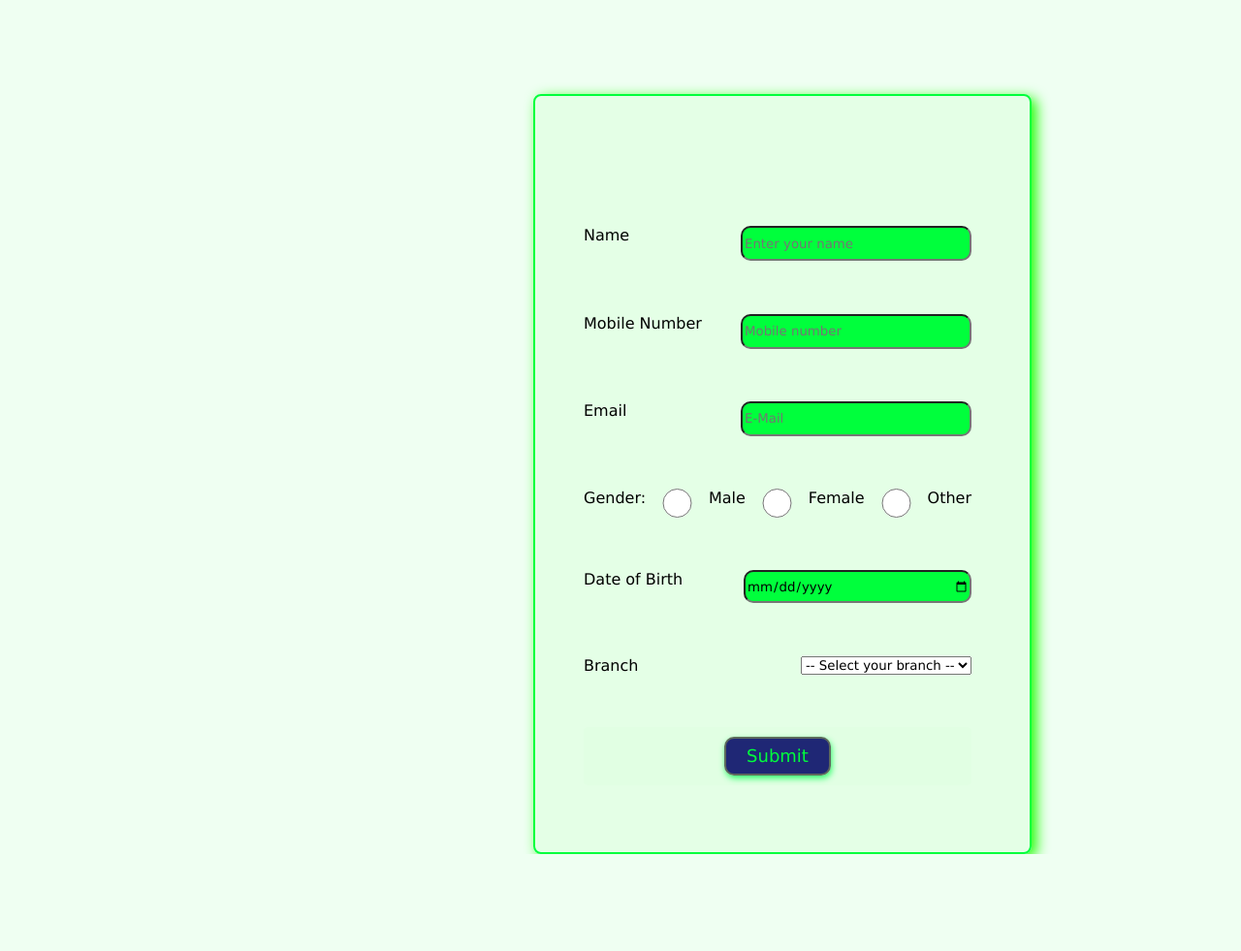
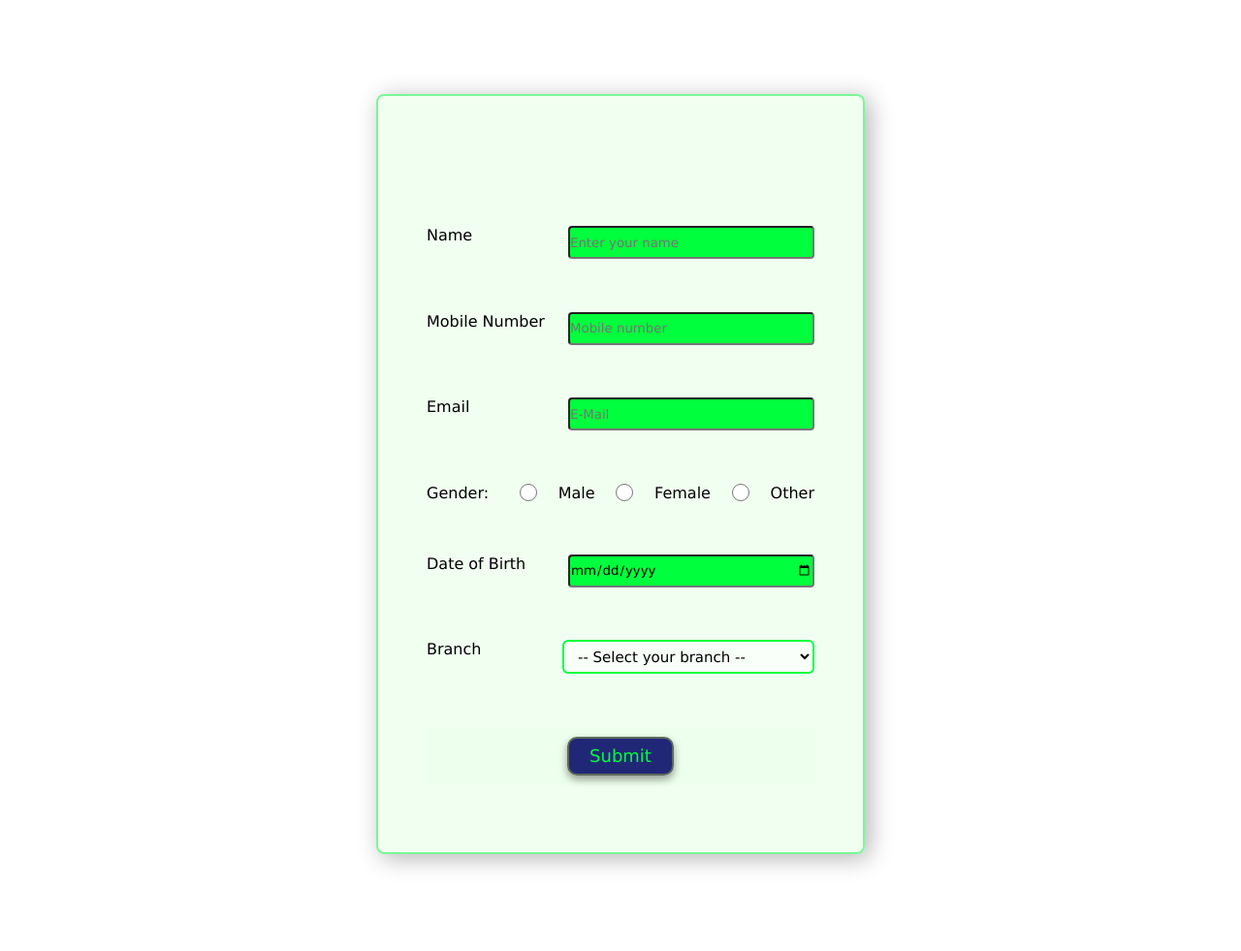
Before and after one commit to yvinayreddy/LocalRepo, a website: page index.html in a window 1280 px wide. Shown: the part 113-1094 px from the top of the page at 97% size. Before the commit the page ends 994 px from the top, so only its background shows below. Drawn offline with Linux system fonts and the light colour scheme.

Commit message:
Still some updates are left

```diff
--- a/style.css
+++ b/style.css
@@ -1,10 +1,7 @@
 *{
     font-family:'Lucida Sans', 'Lucida Sans Regular', 'Lucida Grande', 'Lucida Sans Unicode', Geneva, Verdana, sans-serif;
     margin:0px;
-    /* padding:0px; */
-}
-body{
-    background-color:#00ff3c10;
+    padding:0px;
 }
 h2{
     background-color:aqua;
@@ -21,29 +18,100 @@ form{
     width:400px;
     height: 700px;
 /* margin and padding */
-    margin-left:550px;
-    margin-top: 100px;
-    padding: 80px 60px 0px 50px;
- /* border and shadow */
-    border: 2px solid #00ff3c;   /* 2px thick, solid style ,border color*/
+    margin: 100px auto; /* centers form horizontally */
+    padding: 80px 50px 0px 50px;
+/* border and shadow */
+    border: 2px solid #7bf698;   /* 2px thick, solid style ,border color*/
     border-radius: 8px;          /* rounded corners */
-    box-shadow:  5px 4px 14px rgb(30, 255, 0); /*(shadow direction) shadow which side more ,biur radius,spread radius ,color */
+    box-shadow: 5px 4px 24px rgba(0, 0, 0, 0.3); /* base shadow */
 /* arrangement */
     display:flex;
     flex-direction:column;
     justify-content:space-evenly;
+/* transform */
+    transition: transform 0.5s ease, box-shadow 0.4s ease; /* smooth zoom */
 }
+form:hover {
+    transform: scale(1.05);   /* zoom in 5% */
+    box-shadow:
+        0 8px 20px rgba(0,0,0,0.4),   /* keep dark shadow */
+        0 0 15px rgba(0,255,26,0.8);  /* add glowing green */
+    border: 2px solid #00ff3c;
+}
+
 div{
     display:flex;
     justify-content:space-between;
 }
 input{
    background-color:#00ff3c;
-    height:30px;
-    width: 230px;
-   border-radius:10px;
+   height:30px;
+   width: 250px;
+   border-radius:4px;
+}
+/* 🔘 Style radio buttons */
+#gender-field {
+  display: flex;
+  align-items: center;
+  gap: 15px;
+}
 
+#gender-field input[type="radio"] {
+  accent-color: #40ea40; /* modern browsers support */
+  width: 18px;
+  height: 18px;
+  cursor: pointer;
 }
+
+#gender-field label {
+  margin-right: 10px;
+}
+
+/* ⬇️ Style dropdown */
+#branch {
+  height: 35px;
+  width: 260px;
+  padding: 5px 10px;
+  border: 2px solid #00ff3c;
+  border-radius: 6px;
+  background-color: #f9fff9;
+  font-size: 15px;
+  cursor: pointer;
+  transition: all 0.3s ease;
+}
+
+#branch:hover {
+  border-color: #008f2d;
+  box-shadow: 0 0 6px rgba(0, 255, 60, 0.6);
+}
+
+#branch:focus {
+  outline: none;
+  border-color: #00ff3c;
+  box-shadow: 0 0 10px rgba(0, 255, 60, 0.8);
+}
+/* Style the dropdown options */
+#branch option {
+  background-color: #ffffff;  /* light background */
+  color: #ff0000;            /* dark text */
+  padding: 8px;
+  font-size: 15px;
+  border-radius: 1px;
+}
+
+/* Hover effect (works in most modern browsers) */
+#branch option:hover {
+  background-color: #2fff00;
+  color: white;
+}
+
+/* Selected option styling */
+#branch option:checked {
+  background-color: #008f2d;
+  color: #ffffff;
+}
+
+
 
 #submit-field {
     margin-bottom: 15px;
@@ -53,6 +121,7 @@ input{
     padding: 10px;
     border-radius: 5px;
 }
+
 button{
     height:40px;
     width:110px;
@@ -62,5 +131,11 @@ button{
 
     border-radius:10px;
     border:2px solid rgb(93, 106, 93);
-    box-shadow:1px 3px 6px rgb(51, 255, 109);
+    box-shadow: 0 4px 8px rgba(0,0,0,0.4); /* corrected shadow */
+    transition: box-shadow 0.3s ease;
 }
+button:hover {
+    box-shadow:
+        0 6px 12px rgba(0,0,0,0.5),     /* stronger shadow */
+        0 0 10px rgba(51,255,109,0.7);  /* green glow */
+}
```
